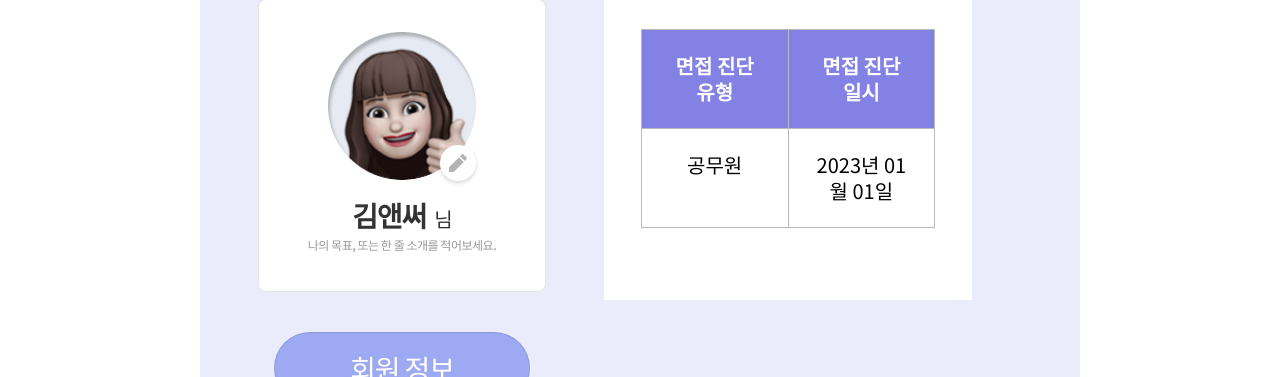
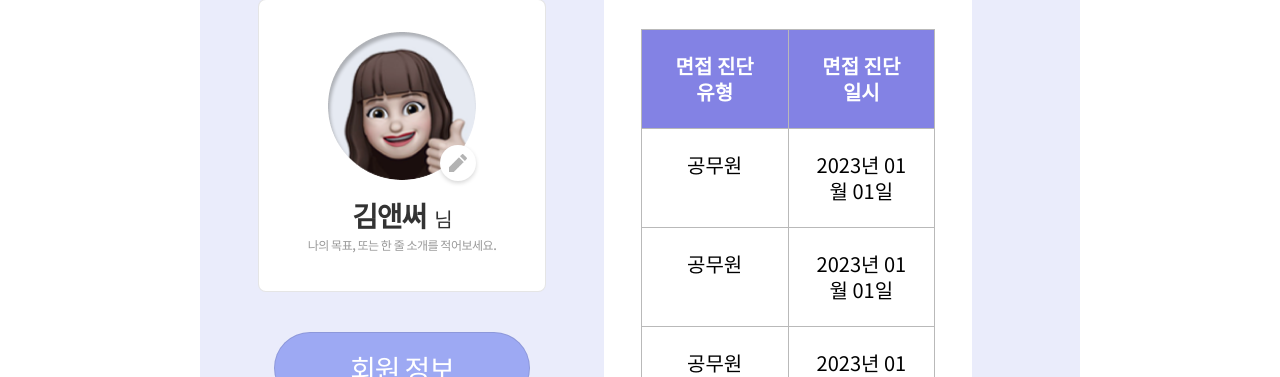
Before and after one commit to Parkminem/answer, a React (Vite) app: page /mypage/diagnostic_history in a window 1280 px wide. Shown: the part 559-936 px from the top of the page. Built offline with nearby package versions, Linux system fonts and the light colour scheme; a web font is replaced by a local one.

Commit message:
마이페이지 완료

```diff
--- a/src/components/myPage/DiagnosticHistory.jsx
+++ b/src/components/myPage/DiagnosticHistory.jsx
@@ -1,8 +1,11 @@
 import React from 'react';
 import style from '@/components/myPage/DiagnosticHistory.module.scss';
-import InterviewTab from '../InterviewTab';
+import InterviewTab from '@/components/InterviewTab';
+import data from '@/data/data';
 
 export default function DiagnosticHistory() {
+	const tableData = data.diagnostic_detail;
+
 	return (
 		<>
 			<InterviewTab />
@@ -15,10 +18,14 @@ export default function DiagnosticHistory() {
 						</tr>
 					</thead>
 					<tbody>
-						<tr>
-							<td>공무원</td>
-							<td>2023년 01월 01일</td>
-						</tr>
+						{tableData.map((item) => {
+							return (
+								<tr key={item.id}>
+									<td>{item.type}</td>
+									<td>{item.date}</td>
+								</tr>
+							);
+						})}
 					</tbody>
 				</table>
 			</div>
--- a/src/components/myPage/Modify.jsx
+++ b/src/components/myPage/Modify.jsx
@@ -1,6 +1,5 @@
 import React from 'react';
 import style from '@/components/myPage/Modify.module.scss';
-import SectionCard from '../UI/SectionCard';
 
 export default function Modify() {
 	return (
@@ -9,9 +8,11 @@ export default function Modify() {
 			<div className={style.content}>
 				<div className={style.content_box}>
 					<h1 className={style.title}>회원 정보 수정</h1>
-					<input type="text" placeholder="123123@example.com" />
-					<input type="text" placeholder="비밀번호" />
-					<input type="text" placeholder="비밀번호 확인" />
+					<form>
+						<input type="text" placeholder="123123@example.com" />
+						<input type="new-password" placeholder="비밀번호" />
+						<input type="new-password" placeholder="비밀번호 확인" />
+					</form>
 					<button>회원 정보 수정</button>
 				</div>
 			</div>
--- a/src/components/myPage/Modify.module.scss
+++ b/src/components/myPage/Modify.module.scss
@@ -33,6 +33,13 @@
 				margin: 52px 60px;
 			}
 
+			form {
+				display: flex;
+				flex-direction: column;
+				width: 100%;
+				justify-content: center;
+				align-items: center;
+
 				input {
 					width: 50%;
 					height: 54px;
@@ -45,6 +52,10 @@
 					font-size: 20px;
 					line-height: 29px;
 					letter-spacing: -0.04em;
+					&:focus {
+						border: 2px solid #8384e5;
+					}
+				}
 			}
 
 			button {
--- a/src/data/data.js
+++ b/src/data/data.js
@@ -55,10 +55,16 @@ const teacherList = [
 	},
 ];
 
-const interviewData = [
-	{
-		type: '공무원',
-		data: '2023년 01월 01일',
-	},
+const diagnostic_detail = [
+	{ id: 1, type: '공무원', date: '2023년 01월 01일' },
+	{ id: 2, type: '공무원', date: '2023년 01월 01일' },
+	{ id: 3, type: '공무원', date: '2023년 01월 01일' },
+	{ id: 4, type: '공무원', date: '2023년 01월 01일' },
+	{ id: 5, type: '공무원', date: '2023년 01월 01일' },
+	{ id: 6, type: '공무원', date: '2023년 01월 01일' },
+	{ id: 7, type: '공무원', date: '2023년 01월 01일' },
+	{ id: 8, type: '공무원', date: '2023년 01월 01일' },
+	{ id: 9, type: '공무원', date: '2023년 01월 01일' },
+	{ id: 10, type: '공무원', date: '2023년 01월 01일' },
 ];
-export default { teacherList, interviewData };
+export default { teacherList, diagnostic_detail };
```
Lines whose indentation alone changed are shown as unchanged.
